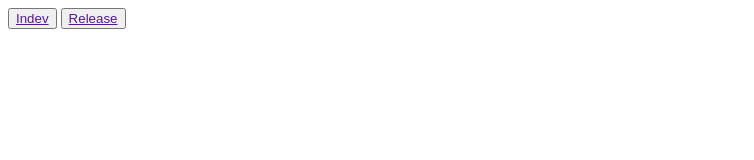
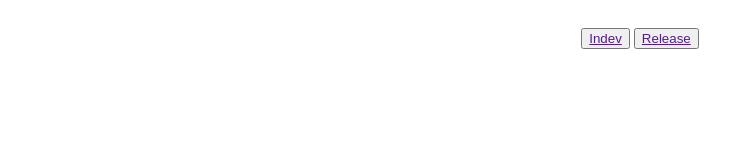
Before and after one commit to IdealistCat/beginner.js, a plain HTML site: page index.html in a window 1280 px wide. Shown: the whole page, without its empty margins (0-754 px from the left). Drawn offline with Linux system fonts and the light colour scheme.

Commit message:
container to center the buttons and button content

```diff
--- a/index.html
+++ b/index.html
@@ -6,13 +6,20 @@
     <title>Beginner.js Navigation</title>
   </head>
   <body>
+
+    <div class="container" align="center" style="padding: 20px;">
+
         <!-- Testing/Indevelopment Button -->
       <button>
         <a href="">Indev</a>
       </button>
+
       <!-- Release Button -->
       <button>
         <a href="">Release</a>
       </button>
+
+    </div>
+
   </body>
 </html>
```
Lines whose indentation alone changed are shown as unchanged.
